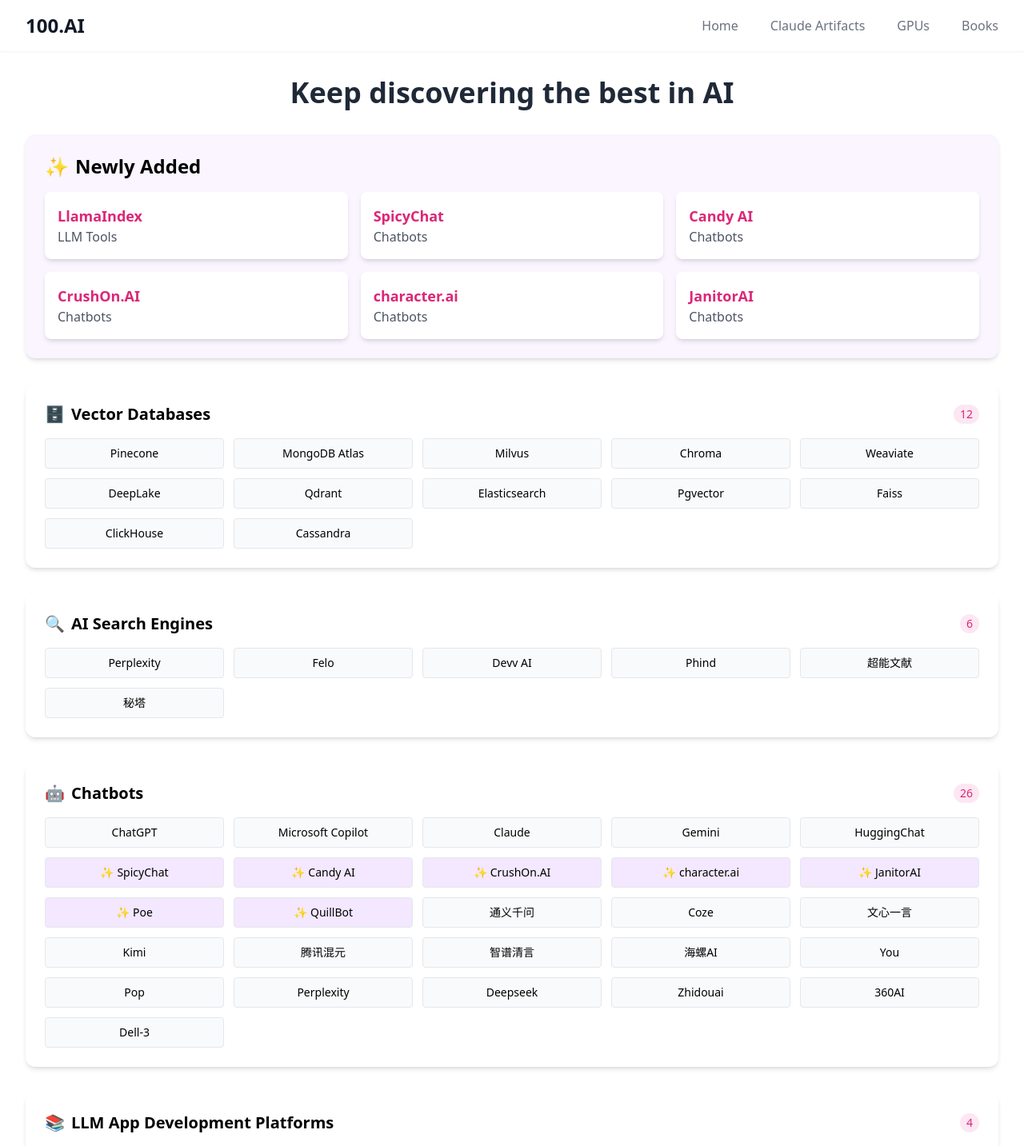
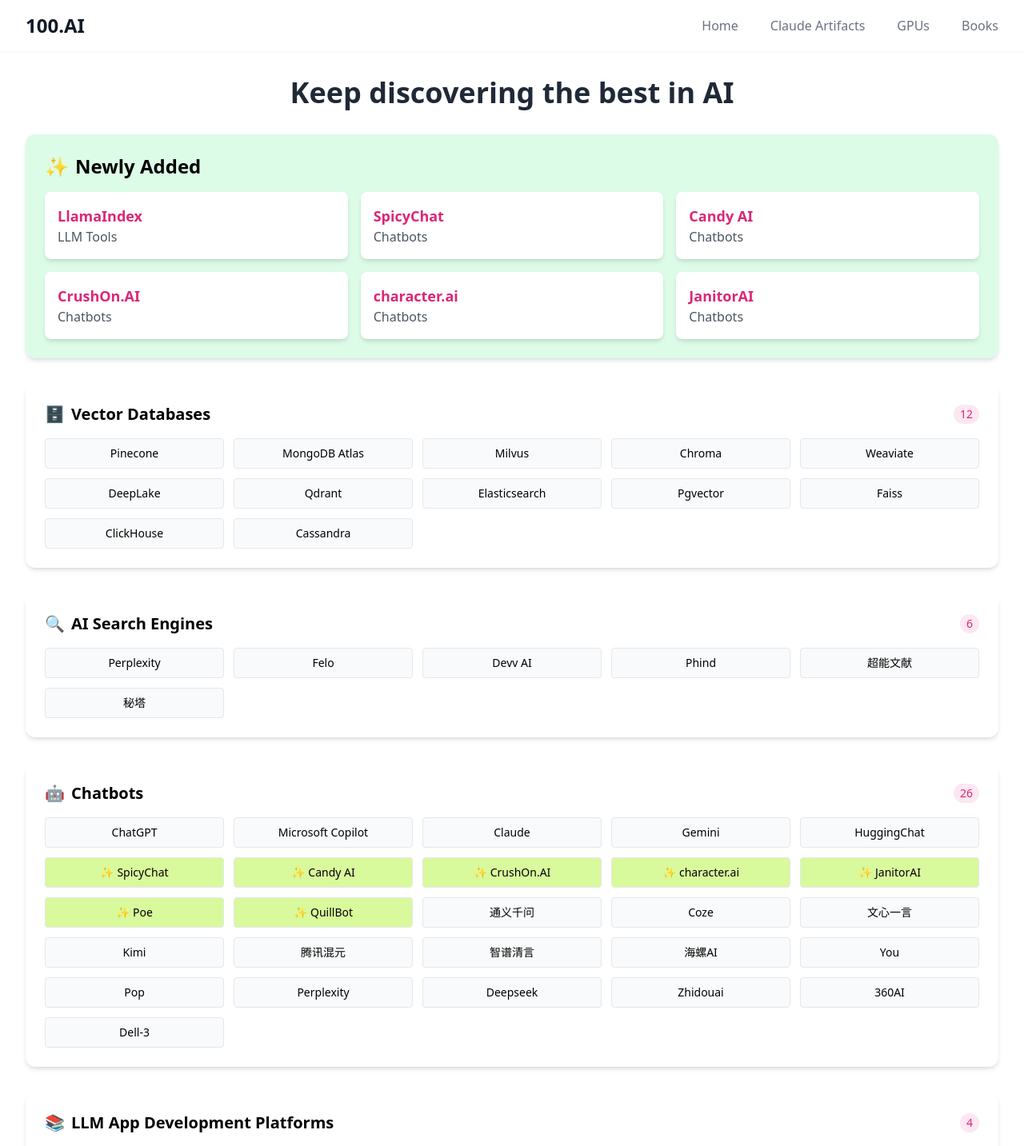
Before and after one commit to 1137882300/ai-1oo, a Next.js app: page / in a window 1280 px wide. Shown: the top 1433 px of the page at 80% size. Built offline with nearby package versions, Linux system fonts and the light colour scheme.

Commit message:
add-color

```diff
--- a/app/components/Category.tsx
+++ b/app/components/Category.tsx
@@ -4,7 +4,7 @@
 
 const CategoryItem: React.FC<{ item: Item }> = ({ item }) => (
   <Link href={item.link} target="_blank" rel="noopener noreferrer" className="block">
-    <div className={`bg-gray-50 border border-gray-200 rounded p-2 text-center text-sm ${item.isNew ? 'bg-purple-100' : ''} hover:bg-gray-100 transition-colors`}>
+    <div className={`bg-gray-50 border border-gray-200 rounded p-2 text-center text-sm ${item.isNew ? 'bg-lime-200' : ''} hover:bg-emerald-400 transition-colors`}>
       {item.isNew && <span className="text-yellow-500 mr-1">✨</span>}
       {item.name}
     </div>
--- a/app/components/NewlyAdded.tsx
+++ b/app/components/NewlyAdded.tsx
@@ -13,7 +13,7 @@
 
 const NewlyAdded: React.FC = () => {
   return (
-    <section className="mb-8 bg-purple-50 rounded-xl p-6 shadow-md">
+    <section className="mb-8 bg-green-100 rounded-xl p-6 shadow-md">
       <h2 className="text-2xl font-bold mb-4 flex items-center">
         <span className="mr-2">✨</span>
         Newly Added
```
